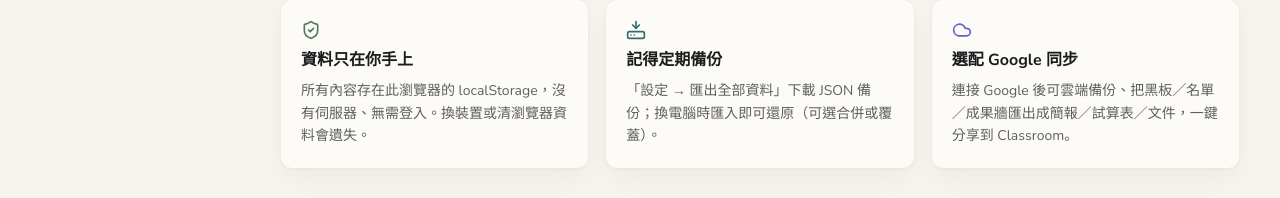
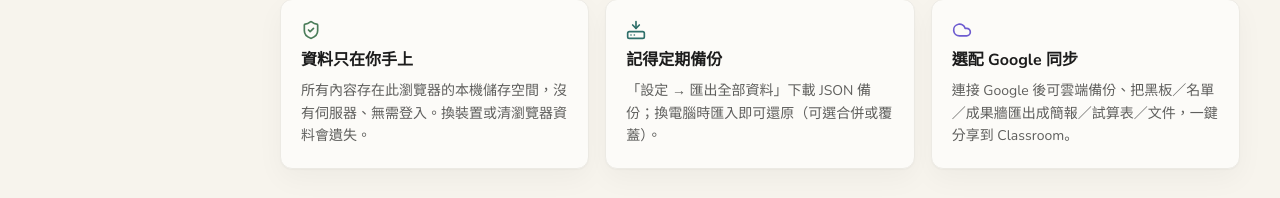
Before and after one commit to FW1201/jdn-classroom-studio, a Next.js app: page /guide in a window 1280 px wide. Shown: the part 1105-1303 px from the top of the page. Built offline with nearby package versions, Linux system fonts and the light colour scheme.

Commit message:
auto: sync 2026-07-16 05:52

```diff
--- a/src/components/guide/GuideView.tsx
+++ b/src/components/guide/GuideView.tsx
@@ -178,7 +178,7 @@ export function GuideView() {
           <ShieldCheck className="size-5 text-roster" aria-hidden />
           <h3 className="font-bold">資料只在你手上</h3>
           <p className="text-sm leading-relaxed text-text-muted">
-            所有內容存在此瀏覽器的 localStorage，沒有伺服器、無需登入。換裝置或清瀏覽器資料會遺失。
+            所有內容存在此瀏覽器的本機儲存空間，沒有伺服器、無需登入。換裝置或清瀏覽器資料會遺失。
           </p>
         </Card>
         <Card className="flex flex-col gap-2 p-5">
```
